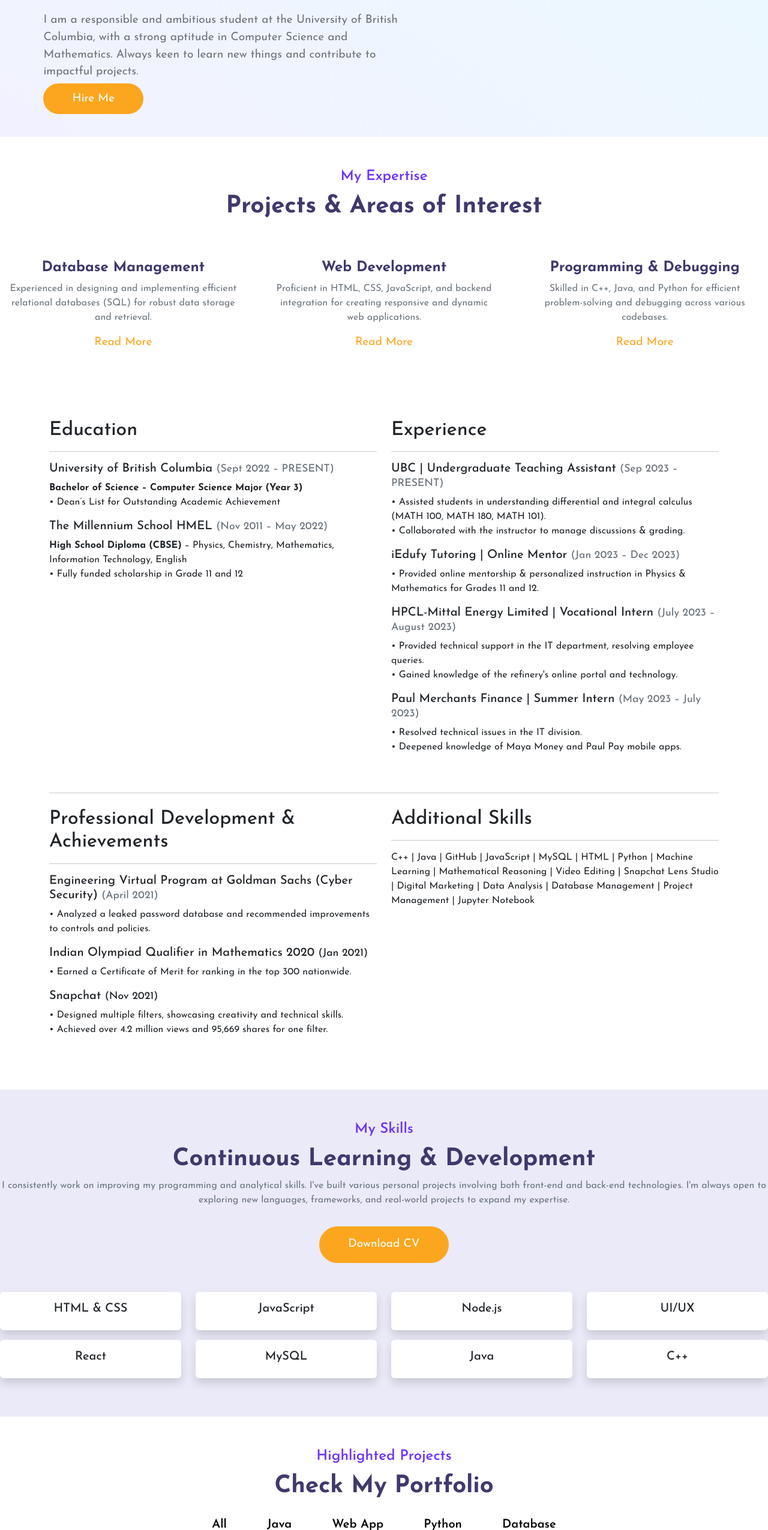
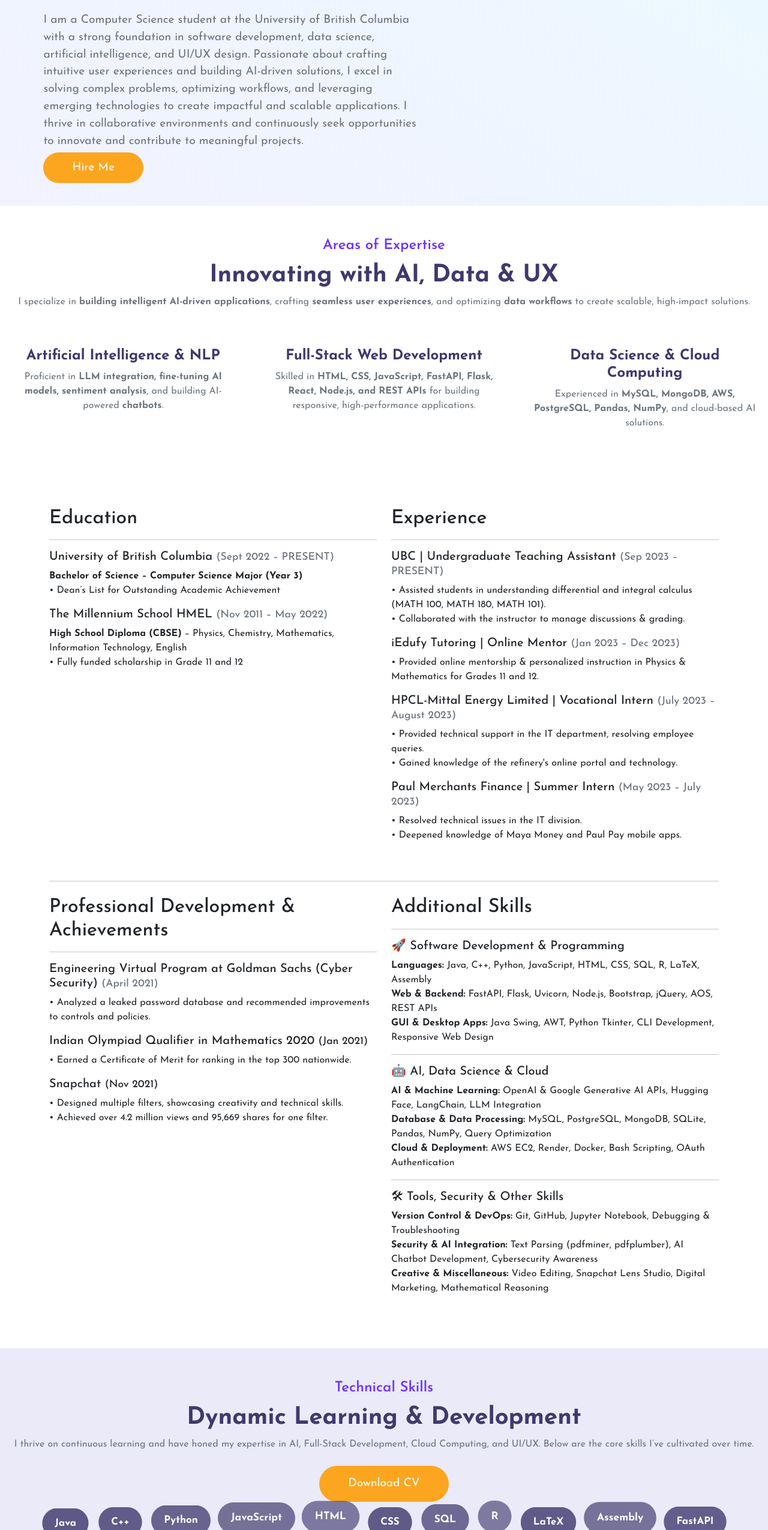
Before and after one commit to KshitijGomber/personal-portfolio, a plain HTML site: page index.html in a window 1280 px wide. Shown: the part 250-2800 px from the top of the page at 60% size. Drawn offline with nearby package versions, Linux system fonts and the light colour scheme.

Commit message:
fixed links

```diff
--- a/css/style.css
+++ b/css/style.css
@@ -242,16 +242,67 @@ body {
   color: #fff;
   animation: pulse 3s infinite;
 }
+@keyframes pulse {
+  0% { transform: scale(1); }
+  50% { transform: scale(1.08); }
+  100% { transform: scale(1); }
+}
 
-  /* Optional animation for the back-to-top button */
-  @keyframes pulse {
+/* Bubble Container */
+.bubble-container {
+  display: flex;
+  flex-wrap: wrap;
+  gap: 20px; /* space between bubbles */
+  justify-content: center;
+  align-items: center;
+  padding: 20px;
+  background-color: rgb(234, 234, 249); /* optional - can remove if you like */
+}
+
+/* Bubbles (Flex Layout) */
+.bubble {
+  background-color: rgba(63, 57, 109, 0.9);
+  color: #fff;
+  font-size: 1rem;
+  font-weight: bold;
+  padding: 12px 20px;
+  border-radius: 50px;
+  animation: floatBubble 4s infinite ease-in-out alternate;
+  opacity: 0.8;
+  cursor: default;
+}
+
+/* Keyframes for Bubble Float */
+@keyframes floatBubble {
   0% {
-      transform: scale(1);
+    transform: translateY(0) scale(1);
+    opacity: 1;
   }
   50% {
-      transform: scale(1.08);
+    transform: translateY(-10px) scale(1.05);
+    opacity: 0.9;
   }
   100% {
-      transform: scale(1);
+    transform: translateY(-20px) scale(1.1);
+    opacity: 0.7;
   }
 }
+
+/* Different Durations Per nth-child */
+.bubble:nth-child(1) { animation-duration: 4s; }
+.bubble:nth-child(2) { animation-duration: 4.5s; }
+.bubble:nth-child(3) { animation-duration: 5s; }
+.bubble:nth-child(4) { animation-duration: 5.5s; }
+.bubble:nth-child(5) { animation-duration: 6s; }
+.bubble:nth-child(6) { animation-duration: 4.3s; }
+.bubble:nth-child(7) { animation-duration: 5.2s; }
+.bubble:nth-child(8) { animation-duration: 6.2s; }
+.bubble:nth-child(9) { animation-duration: 4.4s; }
+.bubble:nth-child(10) { animation-duration: 5.6s; }
+.bubble:nth-child(11) { animation-duration: 4.7s; }
+.bubble:nth-child(12) { animation-duration: 5.3s; }
+.bubble:nth-child(13) { animation-duration: 4.8s; }
+.bubble:nth-child(14) { animation-duration: 6.4s; }
+.bubble:nth-child(15) { animation-duration: 5.7s; }
+.bubble:nth-child(16) { animation-duration: 6.1s; }
+/* ...and so on if you have more bubbles */
--- a/index.html
+++ b/index.html
@@ -71,7 +71,7 @@
             </li>
           </ul>
         </div>
-        <!-- Turn the "Contact" button into an anchor linking to #contact -->
+        <!-- Contact button -->
         <a
           href="#contact"
           class="c-btn ms-4 py-2 px-4 rounded-pill d-none d-md-block"
@@ -95,64 +95,61 @@
             <span class="c-orange">Kshitij Gomber</span>
           </h2>
           <p class="text-muted">
-            I am a responsible and ambitious student at the University of British
-            Columbia, with a strong aptitude in Computer Science and Mathematics.
-            Always keen to learn new things and contribute to impactful projects.
+            I am a Computer Science student at the University of British Columbia with a strong foundation in software development,
+            data science, artificial intelligence, and UI/UX design. Passionate about crafting intuitive user experiences and building
+            AI-driven solutions, I excel in solving complex problems, optimizing workflows, and leveraging emerging technologies to create impactful
+            and scalable applications. I thrive in collaborative environments and continuously seek opportunities to innovate and contribute to meaningful projects.
           </p>
-          <!-- 'Hire Me' button scrolls to contact form -->
+          <!-- 'Hire Me' button -->
           <a href="#contact" class="c-btn h-btn mt-3 py-3 px-5 rounded-pill" style="text-decoration: none;">
             Hire Me
           </a>
-          <a href="#" class="link ms-4 d-none">See My Work</a>
         </div>
         <div class="col-10 col-md-4 d-none d-md-block">
-          <!-- Optionally place an image here -->
-          <!-- <img src="images/banner-01.webp" class="img-fluid" alt="Banner Image" /> -->
+          <!-- Optionally add an image or illustration here -->
         </div>
       </div>
     </section>
     <!-- ========== HOME SECTION END ========== -->
 
-    <!-- ========== EXPERTISE SECTION (SERVICE) START ========== -->
+    <!-- ========== EXPERTISE SECTION START ========== -->
     <section class="expertise mt-5" id="service">
       <div class="heading text-center">
-        <small>My Expertise</small>
-        <h3>Projects & Areas of Interest</h3>
+        <small>Areas of Expertise</small>
+        <h3>Innovating with AI, Data & UX</h3>
+        <p class="text-muted">
+          I specialize in <strong>building intelligent AI-driven applications</strong>, crafting <strong>seamless user experiences</strong>, and optimizing <strong>data workflows</strong>
+          to create scalable, high-impact solutions.
+        </p>
       </div>
       <div class="row justify-content-evenly mt-5">
         <div class="col-10 col-md-4" data-aos="fade-up">
           <div class="service-card text-center p-3">
-            <h4>Database Management</h4>
+            <h4>Artificial Intelligence & NLP</h4>
             <p class="text-muted">
-              Experienced in designing and implementing efficient relational
-              databases (SQL) for robust data storage and retrieval.
+              Proficient in <strong>LLM integration, fine-tuning AI models, sentiment analysis</strong>, and building AI-powered <strong>chatbots</strong>.
             </p>
-            <a href="#portfolio" class="link">Read More</a>
           </div>
         </div>
         <div class="col-10 col-md-4" data-aos="fade-up">
           <div class="service-card text-center p-3">
-            <h4>Web Development</h4>
+            <h4>Full-Stack Web Development</h4>
             <p class="text-muted">
-              Proficient in HTML, CSS, JavaScript, and backend integration for
-              creating responsive and dynamic web applications.
+              Skilled in <strong>HTML, CSS, JavaScript, FastAPI, Flask, React, Node.js, and REST APIs</strong> for building responsive, high-performance applications.
             </p>
-            <a href="#portfolio" class="link">Read More</a>
           </div>
         </div>
         <div class="col-10 col-md-4" data-aos="fade-up">
           <div class="service-card text-center p-3">
-            <h4>Programming & Debugging</h4>
+            <h4>Data Science & Cloud Computing</h4>
             <p class="text-muted">
-              Skilled in C++, Java, and Python for efficient problem-solving
-              and debugging across various codebases.
+              Experienced in <strong>MySQL, MongoDB, AWS, PostgreSQL, Pandas, NumPy</strong>, and cloud-based AI solutions.
             </p>
-            <a href="#portfolio" class="link">Read More</a>
           </div>
         </div>
       </div>
     </section>
-    <!-- ========== EXPERTISE SECTION (SERVICE) END ========== -->
+    <!-- ========== EXPERTISE SECTION END ========== -->
 
     <!-- ========== RESUME SECTION START ========== -->
     <section class="mt-5 pt-5 container" id="resume" data-aos="fade-up">
@@ -190,8 +187,7 @@
             <small class="text-muted">(Sep 2023 – PRESENT)</small>
           </h5>
           <p>
-            • Assisted students in understanding differential and integral calculus
-              (MATH 100, MATH 180, MATH 101).<br />
+            • Assisted students in understanding differential and integral calculus (MATH 100, MATH 180, MATH 101).<br />
             • Collaborated with the instructor to manage discussions & grading.
           </p>
 
@@ -200,8 +196,7 @@
             <small class="text-muted">(Jan 2023 – Dec 2023)</small>
           </h5>
           <p>
-            • Provided online mentorship & personalized instruction in Physics & Mathematics
-              for Grades 11 and 12.
+            • Provided online mentorship & personalized instruction in Physics & Mathematics for Grades 11 and 12.
           </p>
 
           <h5>
@@ -252,15 +247,37 @@
             • Achieved over 4.2 million views and 95,669 shares for one filter.
           </p>
         </div>
+
         <!-- Big Skills List -->
         <div class="col-md-6 mb-4">
           <h2>Additional Skills</h2>
           <hr />
+          <!-- Software Development & Programming -->
+          <h5>🚀 Software Development & Programming</h5>
           <p>
-            C++ | Java | GitHub | JavaScript | MySQL | HTML | Python | Machine Learning |
-            Mathematical Reasoning | Video Editing | Snapchat Lens Studio |
-            Digital Marketing | Data Analysis | Database Management |
-            Project Management | Jupyter Notebook
+            <strong>Languages:</strong> Java, C++, Python, JavaScript, HTML, CSS, SQL, R, LaTeX, Assembly <br>
+            <strong>Web & Backend:</strong> FastAPI, Flask, Uvicorn, Node.js, Bootstrap, jQuery, AOS, REST APIs <br>
+            <strong>GUI & Desktop Apps:</strong> Java Swing, AWT, Python Tkinter, CLI Development, Responsive Web Design
+          </p>
+
+          <hr />
+
+          <!-- AI, Data & Cloud -->
+          <h5>🤖 AI, Data Science & Cloud</h5>
+          <p>
+            <strong>AI & Machine Learning:</strong> OpenAI & Google Generative AI APIs, Hugging Face, LangChain, LLM Integration <br>
+            <strong>Database & Data Processing:</strong> MySQL, PostgreSQL, MongoDB, SQLite, Pandas, NumPy, Query Optimization <br>
+            <strong>Cloud & Deployment:</strong> AWS EC2, Render, Docker, Bash Scripting, OAuth Authentication
+          </p>
+
+          <hr />
+
+          <!-- Tools & Other Skills -->
+          <h5>🛠 Tools, Security & Other Skills</h5>
+          <p>
+            <strong>Version Control & DevOps:</strong> Git, GitHub, Jupyter Notebook, Debugging & Troubleshooting <br>
+            <strong>Security & AI Integration:</strong> Text Parsing (pdfminer, pdfplumber), AI Chatbot Development, Cybersecurity Awareness <br>
+            <strong>Creative & Miscellaneous:</strong> Video Editing, Snapchat Lens Studio, Digital Marketing, Mathematical Reasoning
           </p>
         </div>
       </div>
@@ -268,18 +285,17 @@
     <!-- ========== RESUME SECTION END ========== -->
 
     <!-- ========== SKILL SECTION START ========== -->
-    <section class="skill mt-5 py-5" id="about">
+<section class="skill mt-5 py-5" id="skills">
   <div class="heading text-center" data-aos="fade-up">
-        <small>My Skills</small>
-        <h3>Continuous Learning & Development</h3>
+    <small>Technical Skills</small>
+    <h3>Dynamic Learning & Development</h3>
     <p class="text-muted">
-          I consistently work on improving my programming and analytical skills.
-          I've built various personal projects involving both front-end and
-          back-end technologies. I'm always open to exploring new languages,
-          frameworks, and real-world projects to expand my expertise.
+      I thrive on continuous learning and have honed my expertise in AI, Full-Stack Development,
+      Cloud Computing, and UI/UX. Below are the core skills I’ve cultivated over time.
     </p>
-        <button class="c-btn h-btn mt-3 py-3 px-5 rounded-pill">
-          <!-- Make sure "Resume.pdf" is in the same folder -->
+    <!-- Download CV Button -->
+    <div class="text-center mt-4">
+      <button class="c-btn h-btn py-3 px-5 rounded-pill">
         <a
           href="Resume.pdf"
           download="Kshitij_Gomber_Resume"
@@ -289,49 +305,61 @@
         </a>
       </button>
     </div>
+  </div>
 
-      <!-- Skill Boxes -->
-      <div class="row justify-content-center mt-5">
-        <div class="col-6 col-md-3 mb-3" data-aos="zoom-in">
-          <div class="skill-box p-3 text-center rounded shadow">
-            <h5>HTML & CSS</h5>
-          </div>
-        </div>
-        <div class="col-6 col-md-3 mb-3" data-aos="zoom-in">
-          <div class="skill-box p-3 text-center rounded shadow">
-            <h5>JavaScript</h5>
-          </div>
-        </div>
-        <div class="col-6 col-md-3 mb-3" data-aos="zoom-in">
-          <div class="skill-box p-3 text-center rounded shadow">
-            <h5>Node.js</h5>
-          </div>
-        </div>
-        <div class="col-6 col-md-3 mb-3" data-aos="zoom-in">
-          <div class="skill-box p-3 text-center rounded shadow">
-            <h5>UI/UX</h5>
-          </div>
-        </div>
-        <div class="col-6 col-md-3 mb-3" data-aos="zoom-in">
-          <div class="skill-box p-3 text-center rounded shadow">
-            <h5>React</h5>
-          </div>
-        </div>
-        <div class="col-6 col-md-3 mb-3" data-aos="zoom-in">
-          <div class="skill-box p-3 text-center rounded shadow">
-            <h5>MySQL</h5>
-          </div>
-        </div>
-        <div class="col-6 col-md-3 mb-3" data-aos="zoom-in">
-          <div class="skill-box p-3 text-center rounded shadow">
-            <h5>Java</h5>
-          </div>
-        </div>
-        <div class="col-6 col-md-3 mb-3" data-aos="zoom-in">
-          <div class="skill-box p-3 text-center rounded shadow">
-            <h5>C++</h5>
-          </div>
-        </div>
+  <!-- Skill Bubbles Container -->
+  <div class="bubble-container">
+    <!-- Languages -->
+    <span class="bubble">Java</span>
+    <span class="bubble">C++</span>
+    <span class="bubble">Python</span>
+    <span class="bubble">JavaScript</span>
+    <span class="bubble">HTML</span>
+    <span class="bubble">CSS</span>
+    <span class="bubble">SQL</span>
+    <span class="bubble">R</span>
+    <span class="bubble">LaTeX</span>
+    <span class="bubble">Assembly</span>
+
+    <!-- Web & Backend -->
+    <span class="bubble">FastAPI</span>
+    <span class="bubble">Uvicorn</span>
+    <span class="bubble">Node.js</span>
+    <span class="bubble">jQuery</span>
+    <span class="bubble">AOS</span>
+    <span class="bubble">REST APIs</span>
+
+    <!-- GUI & Desktop Apps -->
+    <span class="bubble">Java Swing</span>
+    <span class="bubble">AWT</span>
+    <span class="bubble">Python Tkinter</span>
+    <span class="bubble">Responsive Web Design</span>
+
+    <!-- AI, Data Science & Cloud -->
+    <span class="bubble">OpenAI API</span>
+    <span class="bubble">Google Generative AI</span>
+    <span class="bubble">LLM Integration</span>
+    <span class="bubble">MySQL</span>
+    <span class="bubble">SQLite</span>
+    <span class="bubble">Pandas</span>
+    <span class="bubble">NumPy</span>
+    <span class="bubble">Query Optimization</span>
+    <span class="bubble">AWS EC2</span>
+    <span class="bubble">Render</span>
+    <span class="bubble">Bash Scripting</span>
+    <span class="bubble">OAuth Auth</span>
+
+    <!-- Tools & Other Skills -->
+    <span class="bubble">Git</span>
+    <span class="bubble">GitHub</span>
+    <span class="bubble">Jupyter Notebook</span>
+    <span class="bubble">Debugging</span>
+    <span class="bubble">AI Chatbot Dev</span>
+    <span class="bubble">Cybersecurity</span>
+    <span class="bubble">Video Editing</span>
+    <span class="bubble">Snapchat Lens Studio</span>
+    <span class="bubble">Digital Marketing</span>
+    <span class="bubble">Mathematical Reasoning</span>
   </div>
 </section>
 <!-- ========== SKILL SECTION END ========== -->
@@ -343,6 +371,7 @@
         <h3>Check My Portfolio</h3>
       </div>
 
+      <!-- Filter Buttons -->
       <div id="myBtnContainer" class="text-center mt-4">
         <button class="filter-item" data-filter="all">All</button>
         <button class="filter-item" data-filter="java">Java</button>
@@ -350,100 +379,118 @@
         <button class="filter-item" data-filter="python">Python</button>
         <button class="filter-item" data-filter="database">Database</button>
       </div>
+
       <div class="portfolio-body">
         <div class="row justify-content-evenly px-4">
-          <!-- Example Project 1 -->
-          <div
-            class="post col-md-4 java all col-10 mt-3 mt-md-0"
-            data-aos="fade-up"
-          >
+          <!-- Personal Portfolio -->
+          <div class="post col-md-4 webapp all col-10 mt-3 mt-md-0" data-aos="fade-up">
+            <div class="card">
+              <div class="card-body text-center">
+                <h4 class="card-title">Personal Portfolio</h4>
+                <span class="badge bg-secondary badge-pill">HTML</span>
+                <span class="badge bg-secondary badge-pill">CSS</span>
+                <span class="badge bg-secondary badge-pill">JavaScript</span><br />
+                <p class="mt-3 text-muted">
+                  A responsive personal portfolio website showcasing my skills and projects.
+                  Built with Bootstrap, jQuery, and AOS animations for a smooth user experience.
+                </p>
+                <a href="https://github.com/KshitijGomber/personal-portfolio" class="read-more-btn link" target="_blank">
+                  View Code
+                </a>
+              </div>
+            </div>
+          </div>
+
+          <!-- Resume Curator -->
+          <div class="post col-md-4 python all col-10 mt-3 mt-md-0" data-aos="fade-up">
+            <div class="card">
+              <div class="card-body text-center">
+                <h4 class="card-title">Resume Curator</h4>
+                <span class="badge bg-secondary badge-pill">Python</span>
+                <span class="badge bg-secondary badge-pill">FastAPI</span>
+                <span class="badge bg-secondary badge-pill">Uvicorn</span><br />
+                <p class="mt-3 text-muted">
+                  A resume parsing and analysis tool that extracts key details from resumes.
+                  Built using FastAPI and deployed on AWS.
+                </p>
+                <a href="https://github.com/KshitijGomber/resume-curator" class="read-more-btn link" target="_blank">
+                  View Code
+                </a>
+              </div>
+            </div>
+          </div>
+
+          <!-- Fitness Tracker -->
+          <div class="post col-md-4 java all col-10 mt-3 mt-md-0" data-aos="fade-up">
             <div class="card">
               <div class="card-body text-center">
                 <h4 class="card-title">Fitness Tracker</h4>
                 <span class="badge bg-secondary badge-pill">Java</span>
-                <span class="badge bg-secondary badge-pill mb-2">Swing</span><br />
+                <span class="badge bg-secondary badge-pill">Swing</span><br />
                 <p class="mt-3 text-muted">
-                  A desktop application for logging workouts, setting fitness goals,
-                  and tracking progress.
+                  A Java-based fitness tracker allowing users to log workouts, set goals, and monitor progress.
                 </p>
-                <a
-                  href="https://github.com/KshitijGomber/FitnessTracker"
-                  class="read-more-btn link"
-                  target="_blank"
-                >View Code</a>
+                <a href="https://github.com/KshitijGomber/FitnessTracker" class="read-more-btn link" target="_blank">
+                  View Code
+                </a>
               </div>
             </div>
           </div>
-          <!-- Example Project 2 -->
-          <div
-            class="post col-md-4 database all col-10 mt-3 mt-md-0"
-            data-aos="fade-up"
-          >
+
+          <!-- WatchList Manager -->
+          <div class="post col-md-4 java all col-10 mt-3 mt-md-0" data-aos="fade-up">
+            <div class="card">
+              <div class="card-body text-center">
+                <h4 class="card-title">WatchList Manager</h4>
+                <span class="badge bg-secondary badge-pill">Java</span>
+                <span class="badge bg-secondary badge-pill">Swing</span><br />
+                <p class="mt-3 text-muted">
+                  A Java-based desktop application for managing movies and web series.
+                  Features an intuitive GUI built with Java Swing.
+                </p>
+                <a href="https://github.com/KshitijGomber/WatchListManager" class="read-more-btn link" target="_blank">
+                  View Code
+                </a>
+              </div>
+            </div>
+          </div>
+
+          <!-- GameLog Database -->
+          <div class="post col-md-4 database all col-10 mt-3 mt-md-0" data-aos="fade-up">
             <div class="card">
               <div class="card-body text-center">
                 <h4 class="card-title">GameLog Database</h4>
                 <span class="badge bg-secondary badge-pill">SQL</span>
                 <span class="badge bg-secondary badge-pill">Node.js</span>
-                <span class="badge bg-secondary badge-pill mb-2">Database</span><br />
+                <span class="badge bg-secondary badge-pill">Database</span><br />
                 <p class="mt-3 text-muted">
-                  A system enabling users to log and review games, track game
-                  development, and manage in-game items.
+                  A system for logging, reviewing, and tracking game development.
+                  Implements robust data models and advanced queries.
                 </p>
-                <a
-                  href="https://github.com/KshitijGomber/DatabaseProject"
-                  class="read-more-btn link"
-                  target="_blank"
-                >View Code</a>
+                <a href="https://github.com/KshitijGomber/DatabaseProject" class="read-more-btn link" target="_blank">
+                  View Code
+                </a>
               </div>
             </div>
           </div>
-          <!-- Example Project 3 -->
-          <div
-            class="post col-md-4 webapp all col-10 mt-3 mt-md-0"
-            data-aos="fade-up"
-          >
+
+          <!-- Study Tracker -->
+          <div class="post col-md-4 python all col-10 mt-3 mt-md-0" data-aos="fade-up">
             <div class="card">
               <div class="card-body text-center">
-                <h4 class="card-title">WatchList Manager</h4>
-                <span class="badge bg-secondary badge-pill">Java</span>
-                <span class="badge bg-secondary badge-pill mb-2">Swing</span><br />
+                <h4 class="card-title">Study Tracker</h4>
+                <span class="badge bg-secondary badge-pill">Python</span>
+                <span class="badge bg-secondary badge-pill">CLI</span><br />
                 <p class="mt-3 text-muted">
-                  A Java-based application for managing movies and web series
-                  with an intuitive GUI.
+                  A Python CLI tool that manages study and break sessions, tracks break debt, and triggers alarms.
                 </p>
-                <a
-                  href="https://github.com/KshitijGomber/WatchListManager"
-                  class="read-more-btn link"
-                  target="_blank"
-                >View Code</a>
+                <a href="https://github.com/KshitijGomber/StudyTracker" class="read-more-btn link" target="_blank">
+                  View Code
+                </a>
               </div>
             </div>
           </div>
-        </div>
-        <div class="row justify-content-evenly mt-4 px-4">
-          <!-- Example Project 4 -->
-          <div
-            class="post col-md-4 python all col-10 mt-3 mt-md-0"
-            data-aos="fade-up"
-          >
-            <div class="card">
-              <div class="card-body text-center">
-                <h4 class="card-title">StudyTracker</h4>
-                <span class="badge bg-secondary badge-pill">Python</span>
-                <span class="badge bg-secondary badge-pill mb-2">CLI</span><br />
-                <p class="mt-3 text-muted">
-                  A Python application to help balance study and break times,
-                  tracking break debt and playing alarms.
-                </p>
-                <a
-                  href="https://github.com/KshitijGomber/StudyTracker"
-                  class="read-more-btn link"
-                  target="_blank"
-                >View Code</a>
-              </div>
-            </div>
-          </div>
-          <!-- Add more if needed -->
+
         </div>
       </div>
     </section>
@@ -556,7 +603,7 @@
       <div class="link-group mt-5" data-aos="fade-up">
         <a href="#home">Home</a>
         <div class="vr"></div>
-        <a href="#about">About</a>
+        <a href="#skills">Skills</a>
         <div class="vr"></div>
         <a href="#service">Service</a>
         <div class="vr"></div>
@@ -586,7 +633,7 @@
         </a>
       </div>
       <hr class="text-muted my-4" />
-      <p>Copyright 2025 Portfolio | All Rights Reserved.</p>
+      <p>© 2025 Portfolio | All Rights Reserved.</p>
     </footer>
     <!-- ========== FOOTER END ========== -->
 
```
Lines whose indentation alone changed are shown as unchanged.
